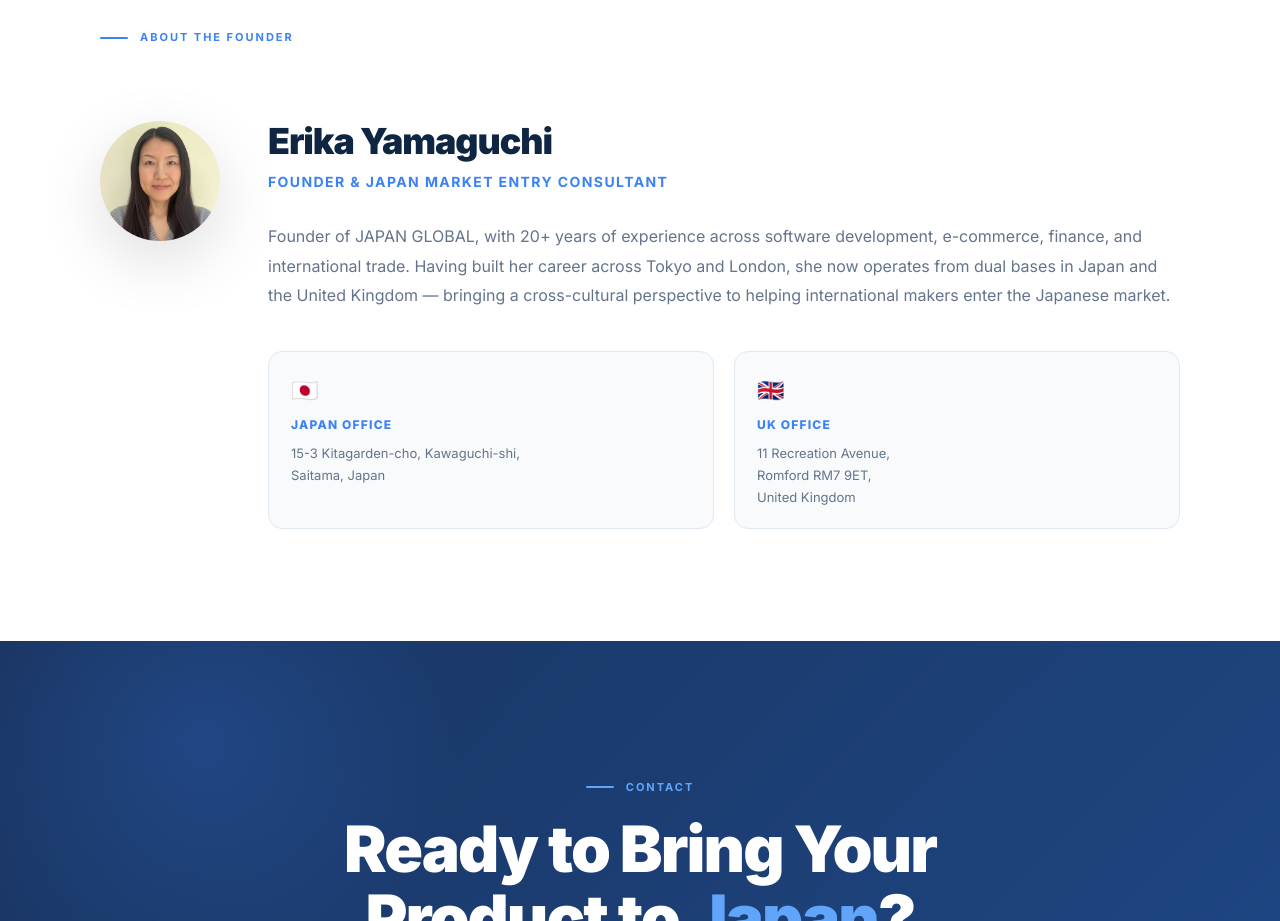
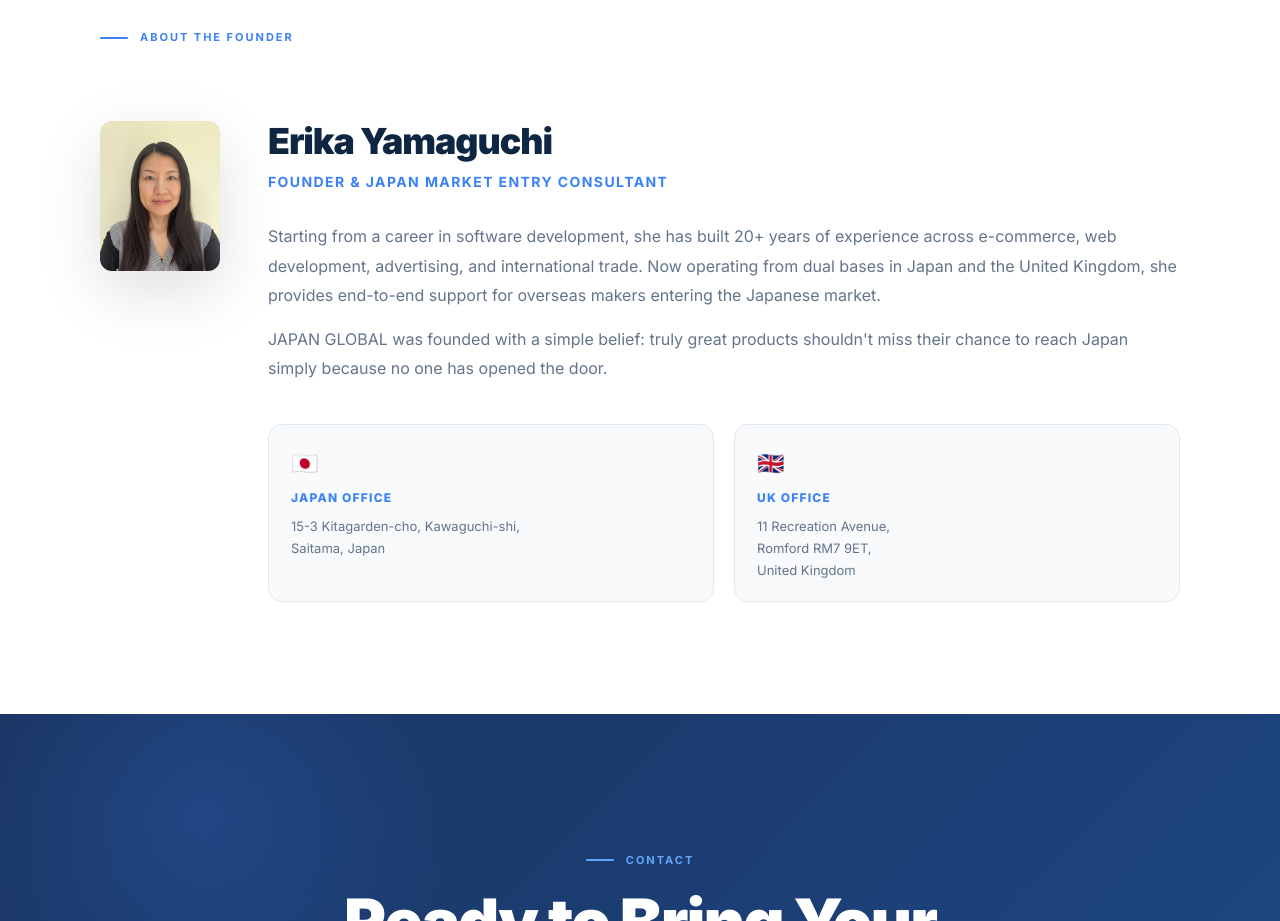
Before and after one commit to Japan-Global/international-trade, a plain HTML site: page docs/index.html in a window 1280 px wide. Shown: the part 8360-9281 px from the top of the page. Drawn offline with Linux system fonts and the light colour scheme.

Commit message:
Add files via upload

```diff
--- a/docs/index.html
+++ b/docs/index.html
@@ -635,7 +635,7 @@ ul { list-style: none; }
   position: sticky; top: 100px;
 }
 .founder-photo {
-  width: 120px; height: 120px; border-radius: 50%; overflow: hidden;
+  width: 120px; height: 150px; border-radius: 12px; overflow: hidden;
   background: var(--bg-alt);
   box-shadow: var(--shadow-lg);
 }
@@ -1552,8 +1552,12 @@ ul { list-style: none; }
         </div>
         <div class="founder-bio">
           <p>
-            <span class="en">Founder of JAPAN GLOBAL, with 20+ years of experience across software development, e-commerce, finance, and international trade. Having built her career across Tokyo and London, she now operates from dual bases in Japan and the United Kingdom — bringing a cross-cultural perspective to helping international makers enter the Japanese market.</span>
-            <span class="ja">JAPAN GLOBAL 代表。ソフトウェア開発・EC・財務・国際貿易にわたる20年以上のキャリアを持ち、東京とロンドンで幅広い実務経験を積む。現在は日本とイギリスの二拠点を活かし、海外メーカーの日本市場参入を一貫してサポートしている。</span>
+            <span class="en">Starting from a career in software development, she has built 20+ years of experience across e-commerce, web development, advertising, and international trade. Now operating from dual bases in Japan and the United Kingdom, she provides end-to-end support for overseas makers entering the Japanese market.</span>
+            <span class="ja">JAPAN GLOBAL 代表。ソフトウェア開発・ECコーディネーター・Web開発・広告・国際貿易にわたり、合わせて20年以上のキャリアを持ち、東京とロンドンで幅広い実務経験を積む。現在は日本とイギリスの二拠点で、海外メーカーの日本市場参入を一貫してサポートしています。</span>
+          </p>
+          <p>
+            <span class="en">JAPAN GLOBAL was founded with a simple belief: truly great products shouldn't miss their chance to reach Japan simply because no one has opened the door.</span>
+            <span class="ja">JAPAN GLOBALは、本当に良いと思う商品がただ日本市場に紹介する機会がないというだけで届いていない、そんな状況を解決したいという思いから設立されました。</span>
           </p>
         </div>
         <div class="founder-offices">
```
